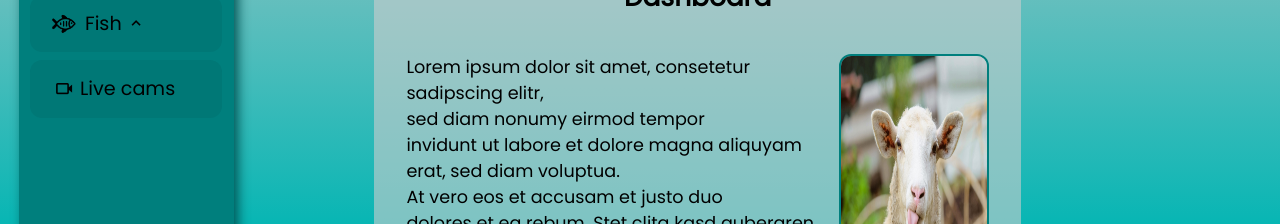
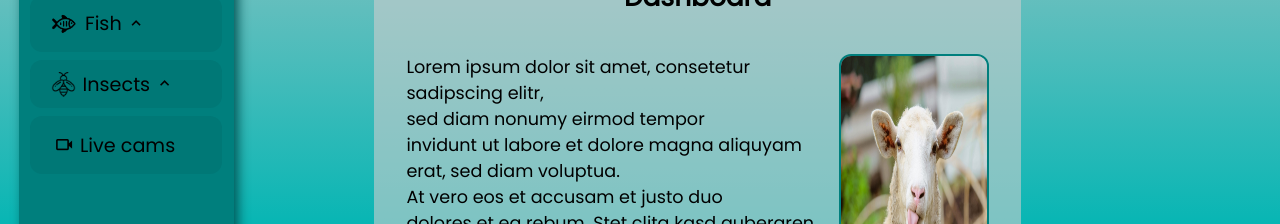
Before and after one commit to cide0/school-project, an Angular app in the folder code/public/app/: page / in a window 1280 px wide. Shown: the part 246-470 px from the top of the page. Built offline with nearby package versions, Linux system fonts and the light colour scheme.

Commit message:
added insects links

```diff
--- a/code/public/app/src/app/navbar/navbar.component.css
+++ b/code/public/app/src/app/navbar/navbar.component.css
@@ -61,6 +61,12 @@
   height: 39px;
 }
 
+.navbar-item-header .bee-img{
+  width: 25px;
+  height: 25px;
+  margin: 0 0.3rem;
+}
+
 .navbar-item-header label{
   margin-left: -0.2rem;
   cursor: pointer;
--- a/code/public/app/src/app/navbar/navbar.component.html
+++ b/code/public/app/src/app/navbar/navbar.component.html
@@ -39,6 +39,18 @@
     </div>
   </div>
   <div class="navbar-item">
+    <div class="navbar-item-header">
+      <img src="assets/icons/bee.png" class="bee-img" alt="bee-icon">
+      <label>Insects</label>
+      <i class='bx bx-chevron-up'></i>
+    </div>
+    <div class="navbar-item-links hidden">
+      <a href="/animal/1" class="navbar-link">Bee</a>
+      <a href="/animal/2" class="navbar-link">Beetle</a>
+      <a href="/animal/3" class="navbar-link">Butterfly</a>
+    </div>
+  </div>
+  <div class="navbar-item">
     <div class="navbar-item-live-cams" id="navbar-item-live-cams">
       <i class='bx bx-video'></i>
       <a [routerLink]="['/live-cam']"  class="navbar-live-cam-link">Live cams</a>
```
Also changed, not shown: code/public/app/src/assets/icons/bee.png (added).
